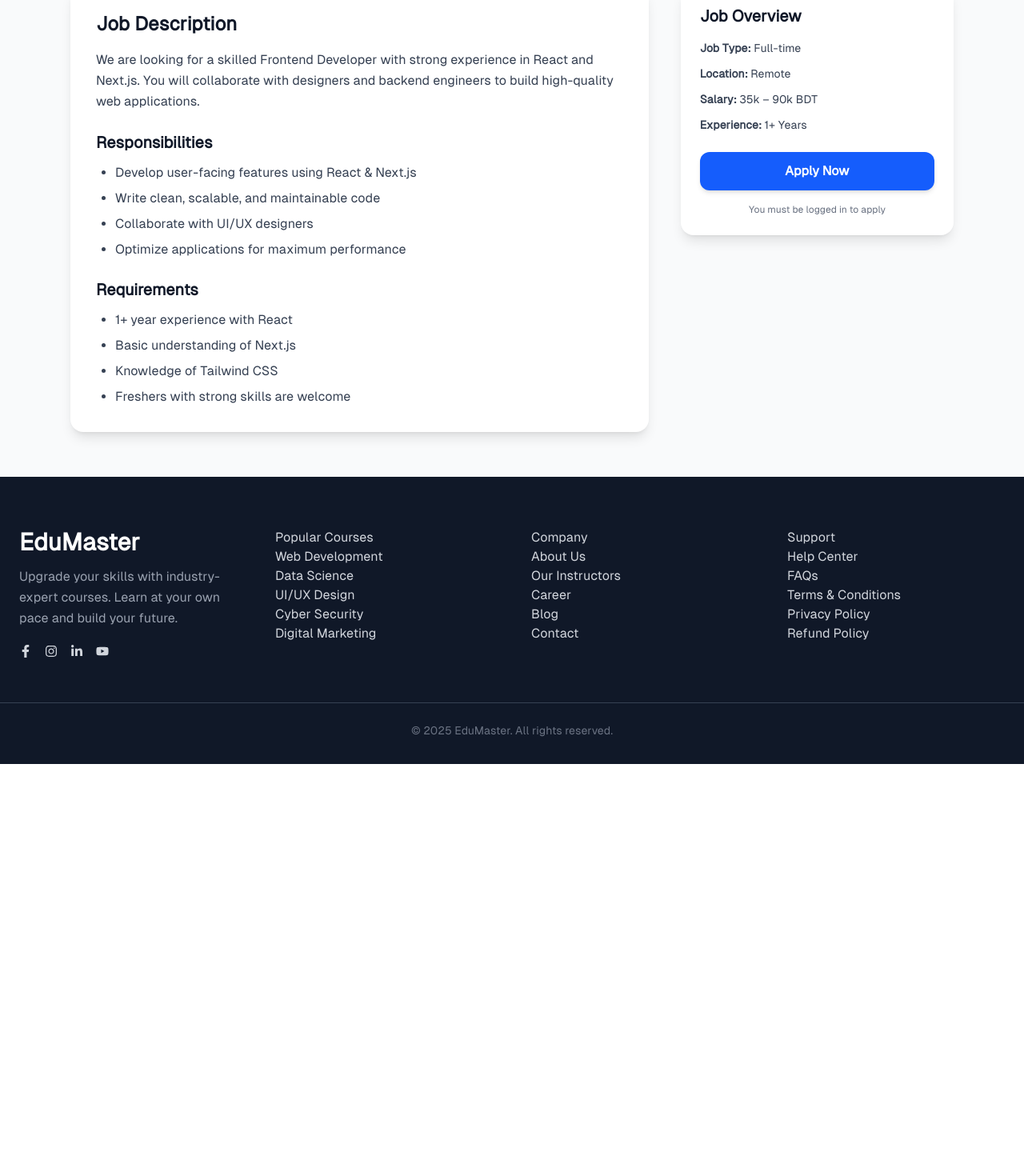
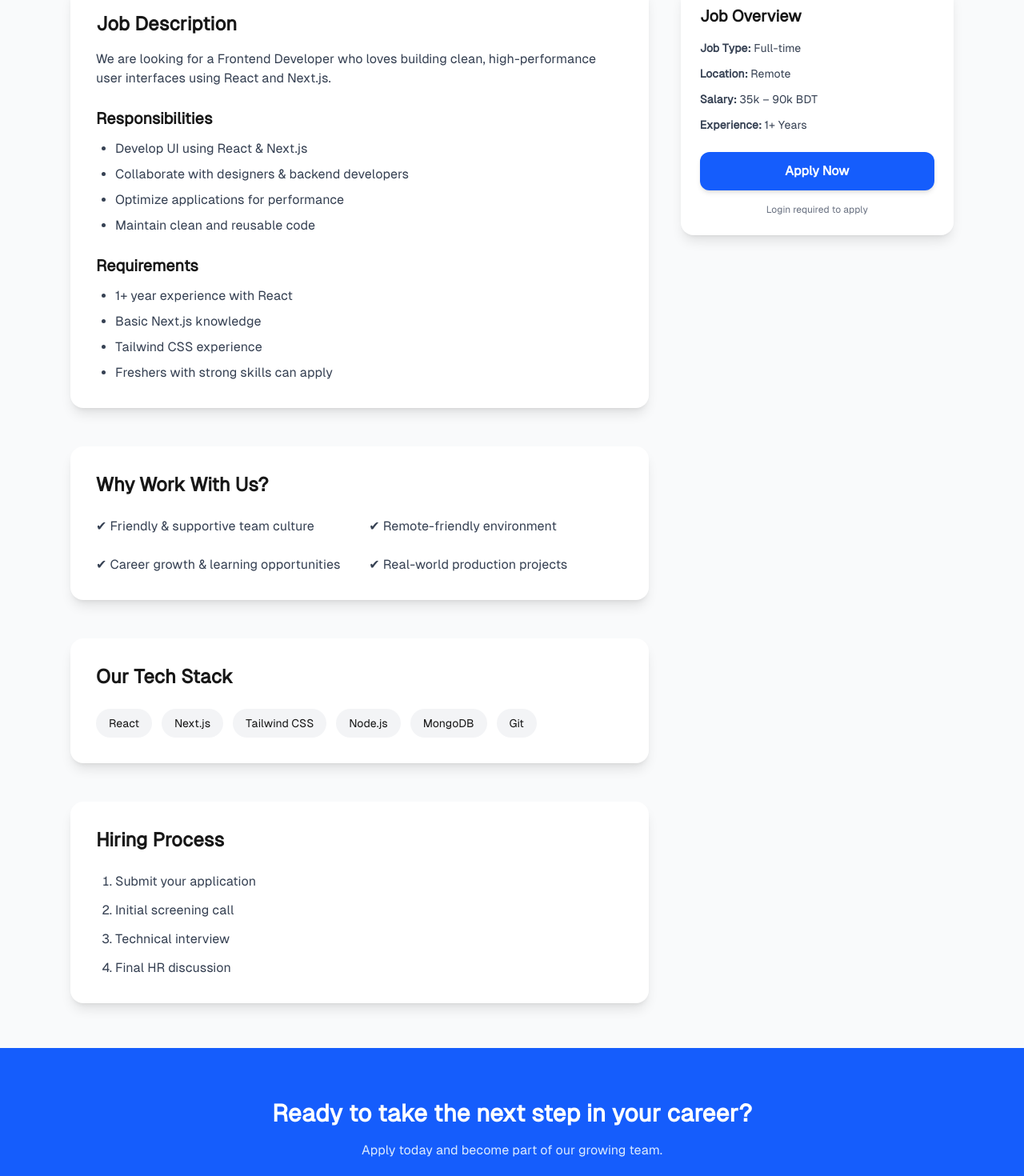
Before and after one commit to abdulalim1010/job-task-course, a Next.js app: page /jobs in a window 1280 px wide. Shown: the part 494-1964 px from the top of the page at 80% size. Before the commit the page ends 1449 px from the top, so only its background shows below. Built offline with nearby package versions, Linux system fonts and the light colour scheme.

Commit message:
add to the data for job

```diff
--- a/src/app/jobs/page.jsx
+++ b/src/app/jobs/page.jsx
@@ -13,81 +13,108 @@ export default function JobPage() {
   return (
     <div className="min-h-screen bg-gray-50">
 
-      {/* ---------------- HERO SECTION ---------------- */}
+      {/* ================= HERO ================= */}
       <div className="relative w-full h-[420px]">
         <Image
           src="/job.jfif"
-          alt="Career at our company"
+          alt="Career Opportunity"
           fill
           priority
           className="object-cover"
         />
-
-        {/* Overlay */}
         <div className="absolute inset-0 bg-gradient-to-r from-black/70 to-black/30" />
 
-        {/* Text */}
         <div className="absolute inset-0 flex items-center">
           <div className="max-w-6xl mx-auto px-6 text-white">
             <span className="inline-block mb-4 px-4 py-1 text-sm bg-blue-600 rounded-full">
-              We’re Hiring
+              Now Hiring
             </span>
 
-            <h1 className="text-4xl md:text-5xl font-bold mb-4 leading-tight">
+            <h1 className="text-4xl md:text-5xl font-bold mb-4">
               Frontend Developer <br /> (React / Next.js)
             </h1>
 
             <p className="text-lg text-gray-200 max-w-2xl">
-              Build modern, scalable interfaces used by thousands of users worldwide.
+              Join our team and build modern, scalable web applications used by thousands.
             </p>
           </div>
         </div>
       </div>
 
-      {/* ---------------- CONTENT ---------------- */}
+      {/* ================= MAIN ================= */}
       <div className="max-w-6xl mx-auto px-6 py-14 grid grid-cols-1 lg:grid-cols-3 gap-10">
 
         {/* LEFT CONTENT */}
-        <div className="lg:col-span-2 bg-white rounded-2xl shadow-lg p-8">
-          <h2 className="text-2xl font-semibold mb-4 text-gray-900">
-            Job Description
-          </h2>
+        <div className="lg:col-span-2 space-y-12">
 
-          <p className="text-gray-700 leading-relaxed mb-6">
-            We are looking for a skilled Frontend Developer with strong experience
-            in React and Next.js. You will collaborate with designers and backend
-            engineers to build high-quality web applications.
-          </p>
+          {/* Job Description */}
+          <section className="bg-white rounded-2xl shadow-lg p-8">
+            <h2 className="text-2xl font-semibold mb-4">Job Description</h2>
+            <p className="text-gray-700 mb-6">
+              We are looking for a Frontend Developer who loves building clean,
+              high-performance user interfaces using React and Next.js.
+            </p>
 
-          <h3 className="text-xl font-semibold mb-3 text-gray-900">
-            Responsibilities
-          </h3>
+            <h3 className="text-xl font-semibold mb-3">Responsibilities</h3>
+            <ul className="list-disc pl-6 space-y-2 text-gray-700 mb-6">
+              <li>Develop UI using React & Next.js</li>
+              <li>Collaborate with designers & backend developers</li>
+              <li>Optimize applications for performance</li>
+              <li>Maintain clean and reusable code</li>
+            </ul>
 
-          <ul className="list-disc pl-6 space-y-2 text-gray-700 mb-6">
-            <li>Develop user-facing features using React & Next.js</li>
-            <li>Write clean, scalable, and maintainable code</li>
-            <li>Collaborate with UI/UX designers</li>
-            <li>Optimize applications for maximum performance</li>
-          </ul>
+            <h3 className="text-xl font-semibold mb-3">Requirements</h3>
+            <ul className="list-disc pl-6 space-y-2 text-gray-700">
+              <li>1+ year experience with React</li>
+              <li>Basic Next.js knowledge</li>
+              <li>Tailwind CSS experience</li>
+              <li>Freshers with strong skills can apply</li>
+            </ul>
+          </section>
 
-          <h3 className="text-xl font-semibold mb-3 text-gray-900">
-            Requirements
-          </h3>
+          {/* Why Work With Us */}
+          <section className="bg-white rounded-2xl shadow-lg p-8">
+            <h2 className="text-2xl font-semibold mb-6">Why Work With Us?</h2>
+            <div className="grid md:grid-cols-2 gap-6 text-gray-700">
+              <p>✔ Friendly & supportive team culture</p>
+              <p>✔ Remote-friendly environment</p>
+              <p>✔ Career growth & learning opportunities</p>
+              <p>✔ Real-world production projects</p>
+            </div>
+          </section>
 
-          <ul className="list-disc pl-6 space-y-2 text-gray-700">
-            <li>1+ year experience with React</li>
-            <li>Basic understanding of Next.js</li>
-            <li>Knowledge of Tailwind CSS</li>
-            <li>Freshers with strong skills are welcome</li>
-          </ul>
+          {/* Tech Stack */}
+          <section className="bg-white rounded-2xl shadow-lg p-8">
+            <h2 className="text-2xl font-semibold mb-6">Our Tech Stack</h2>
+            <div className="flex flex-wrap gap-3">
+              {["React", "Next.js", "Tailwind CSS", "Node.js", "MongoDB", "Git"].map(
+                (tech) => (
+                  <span
+                    key={tech}
+                    className="px-4 py-2 bg-gray-100 rounded-full text-sm font-medium"
+                  >
+                    {tech}
+                  </span>
+                )
+              )}
+            </div>
+          </section>
+
+          {/* Hiring Process */}
+          <section className="bg-white rounded-2xl shadow-lg p-8">
+            <h2 className="text-2xl font-semibold mb-6">Hiring Process</h2>
+            <ol className="space-y-3 text-gray-700 list-decimal pl-6">
+              <li>Submit your application</li>
+              <li>Initial screening call</li>
+              <li>Technical interview</li>
+              <li>Final HR discussion</li>
+            </ol>
+          </section>
         </div>
 
         {/* RIGHT SIDEBAR */}
-        <div className="bg-white rounded-2xl shadow-lg p-6 h-fit sticky top-24">
-
-          <h3 className="text-xl font-semibold mb-4 text-gray-900">
-            Job Overview
-          </h3>
+        <aside className="bg-white rounded-2xl shadow-lg p-6 h-fit sticky top-24">
+          <h3 className="text-xl font-semibold mb-4">Job Overview</h3>
 
           <div className="space-y-3 text-gray-700 text-sm mb-6">
             <p><b>Job Type:</b> Full-time</p>
@@ -99,15 +126,31 @@ export default function JobPage() {
           <button
             onClick={handleApply}
             className="w-full py-3 bg-blue-600 text-white font-semibold rounded-xl
-                       hover:bg-blue-700 transition-all duration-200 shadow-md"
+                       hover:bg-blue-700 transition shadow-md"
           >
             Apply Now
           </button>
 
           <p className="text-xs text-gray-500 text-center mt-4">
-            You must be logged in to apply
+            Login required to apply
           </p>
-        </div>
+        </aside>
+      </div>
+
+      {/* ================= FINAL CTA ================= */}
+      <div className="bg-blue-600 py-16 text-center text-white">
+        <h2 className="text-3xl font-bold mb-4">
+          Ready to take the next step in your career?
+        </h2>
+        <p className="mb-6 text-blue-100">
+          Apply today and become part of our growing team.
+        </p>
+        <button
+          onClick={handleApply}
+          className="px-8 py-3 bg-white text-blue-600 font-semibold rounded-xl hover:bg-gray-100"
+        >
+          Apply Now
+        </button>
       </div>
     </div>
   );
```
